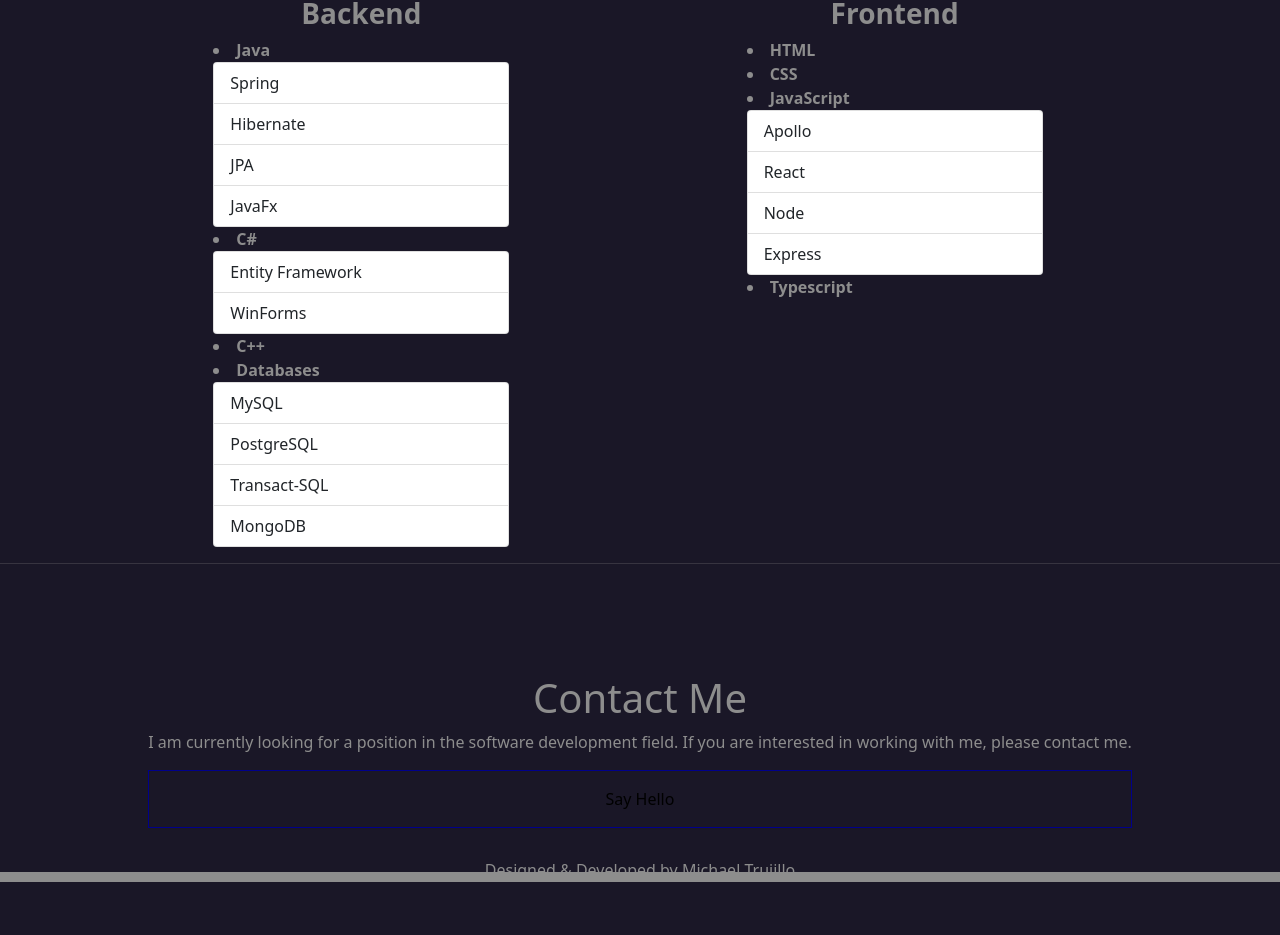
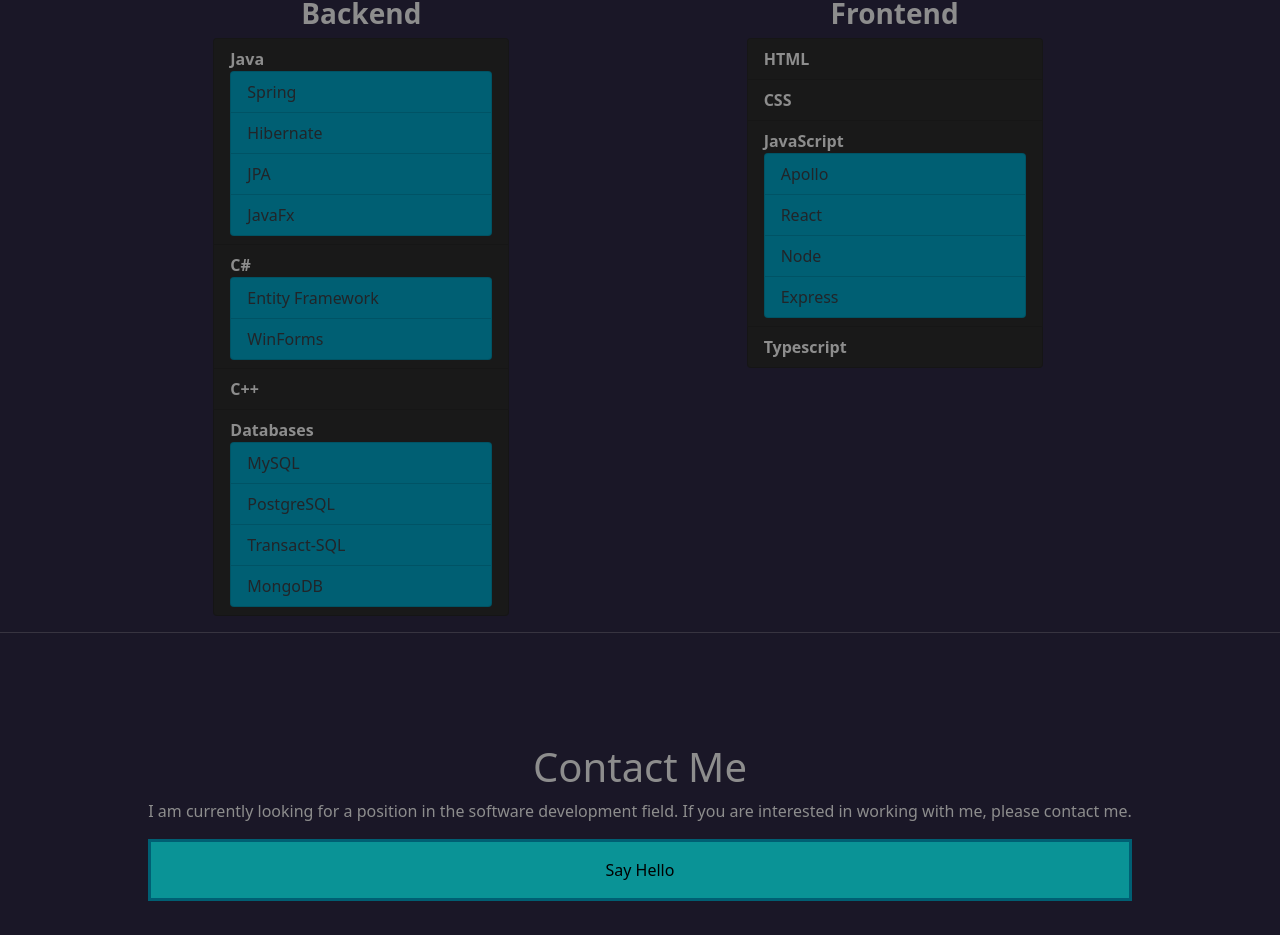
Before and after one commit to michaelTP1/Portfolio, a React (Vite) app: page / in a window 1280 px wide. Shown: the part 2231-3166 px from the top of the page. Before the commit the page ends 3113 px from the top, so only its background shows below. Built offline with nearby package versions, Linux system fonts and the light colour scheme.

Commit message:
new version

```diff
--- a/src/components/contact-me/main.css
+++ b/src/components/contact-me/main.css
@@ -1,11 +1,15 @@
 .email-link {
     display: flex;
     justify-content: center;
-    color: lightblue;
     background-color: transparent;
-    border: 1px solid darkblue;
+    border: 3px solid rgb(var(--dark-blue));
+    background-color: rgb(var(--blue));
     padding: 1.25rem 1.75rem;
     line-height: 1;
     text-decoration: none;
     cursor: pointer;
 }
+.email-link:hover {
+    background-color: darkblue;
+    color: white;
+}
--- a/src/components/skills/index.tsx
+++ b/src/components/skills/index.tsx
@@ -10,12 +10,12 @@ function mapSkillValues(stack) {
     <ul  className="list-group">
       {stack.skills.map(function (skill) {
         return (
-          <li key={skill.name} className="list-goup-item">
+          <li key={skill.name} className="skill list-group-item">
             <span className="fw-bold">{skill.name}</span>
             <ul className="list-group">
               {skill.frameworks.map(function (frameworks) {
                 return (
-                  <li key={frameworks.name} className="list-group-item">
+                  <li key={frameworks.name} className="sub-skill list-group-item">
                     <span>{frameworks.name}</span>
                   </li>
                 );
--- a/src/components/skills/main.css
+++ b/src/components/skills/main.css
@@ -2,3 +2,11 @@
     width: 100%;
     height: 100%;
 }
+
+.skill{
+    color : rgb(var(--light-gray));
+    background-color: rgb(var(--darker-gray));
+}
+.sub-skill{
+    background-color: rgb(var(--dark-blue));
+}
--- a/src/index.css
+++ b/src/index.css
@@ -42,7 +42,6 @@ section{
 
 .h2::after{
     content: "";
-    position: absolute;
     bottom: 0;
     right: 0;
     width: 100%;
```
